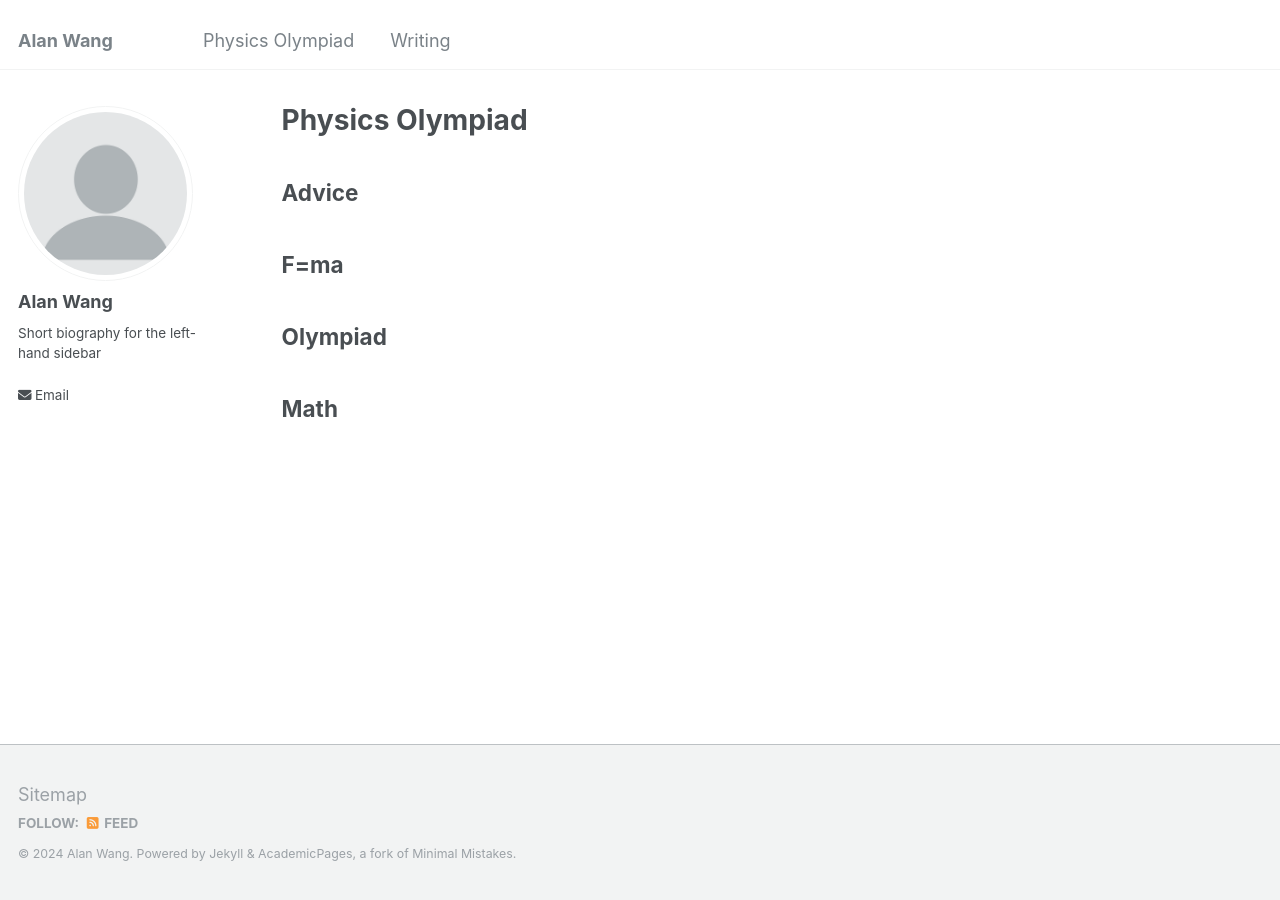
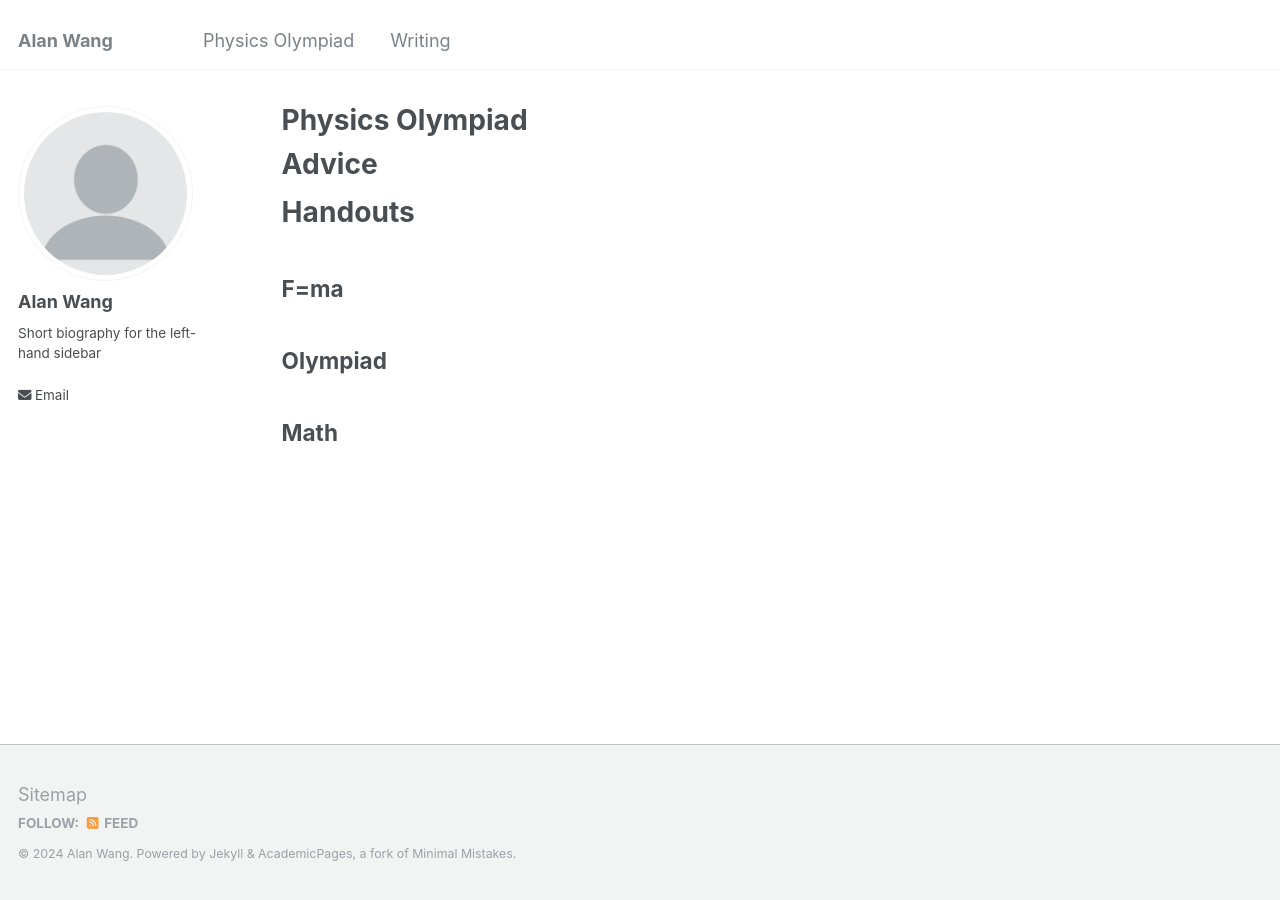
Before and after one commit to alanwang10/alanwang10.github.io, a Jekyll site: the page built from _pages/physicsolympiad.md, in a window 1280 px wide. Built offline with Jekyll 4.4.1, drawn with Linux system fonts in a browser that asks for light colours.

Commit message:
Update physicsolympiad.md

```diff
--- a/_pages/physicsolympiad.md
+++ b/_pages/physicsolympiad.md
@@ -5,8 +5,9 @@ permalink: /physicsolympiad/
 author_profile: true
 ---
 
-## Advice
+# Advice
 
+# Handouts
 ## F=ma
 
 ## Olympiad
```
